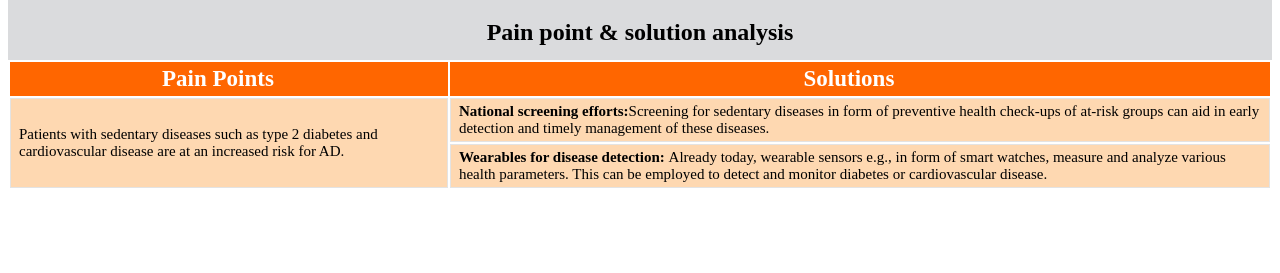
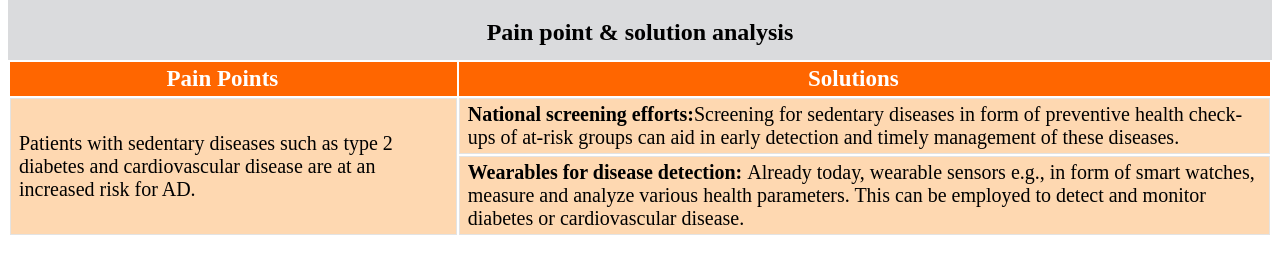
Before and after one commit to SwarubiniPJ/itt-elmch.github.io, a plain HTML site: page adcardioppsol.html in a window 1280 px wide. Shown: the part 61-334 px from the top of the page. Drawn offline with Linux system fonts and the light colour scheme.

Commit message:
Update adcardioppsol.html

```diff
--- a/adcardioppsol.html
+++ b/adcardioppsol.html
@@ -26,7 +26,7 @@ body {
   border: 1px solid #e3e3e3;
   padding:4px 8px;
   text-align:left;
-  font-size:15px;
+  font-size:15pt;
 
 
 }
```
